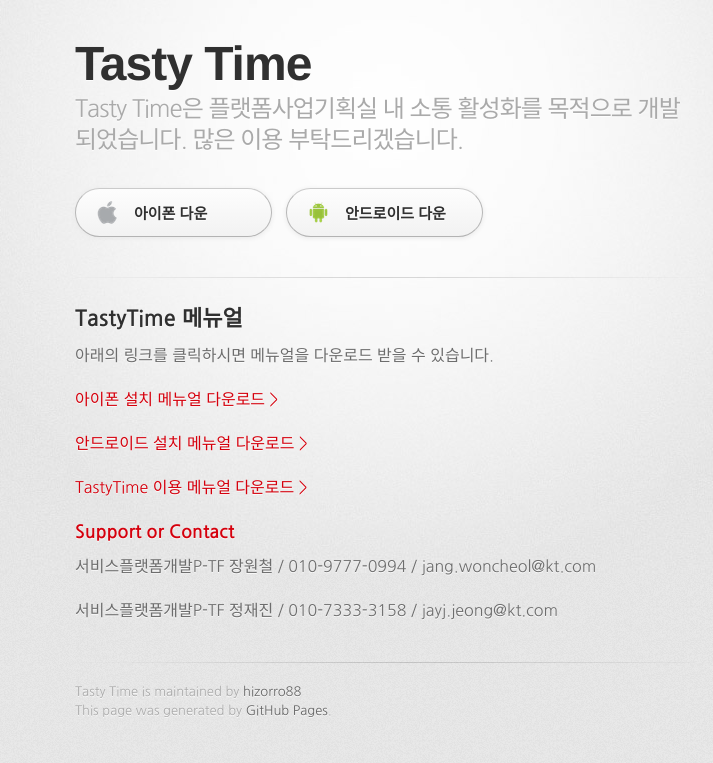
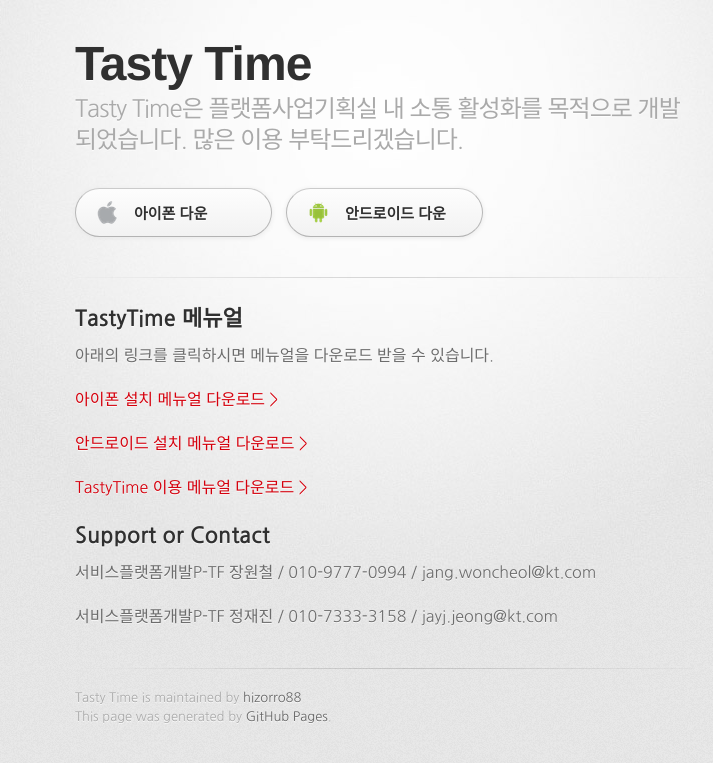
Before and after one commit to hizorro88/TastyTime, a Jekyll site: the page built from index.md, in a window 1280 px wide. Shown: the top 763 px of the page, without its empty margins (255-968 px from the left). Built offline with Jekyll 4.4.1, drawn with Linux system fonts in a browser that asks for light colours; some web fonts are replaced; our own code applies the rules of GitHub Pages for plain Markdown files.

Commit message:
글수정

```diff
--- a/index.md
+++ b/index.md
@@ -8,7 +8,7 @@
 
 [TastyTime 이용 메뉴얼 다운로드 >](https://dl.dropboxusercontent.com/s/moatg4sk2e1u8rp/Tasty%20Time%20%EC%82%AC%EC%9A%A9%20%EB%A9%94%EB%89%B4%EC%96%BC.pptx)
 
-### Support or Contact
+## Support or Contact
 
 서비스플랫폼개발P-TF 장원철 / 010-9777-0994 / jang.woncheol@kt.com
 
```
